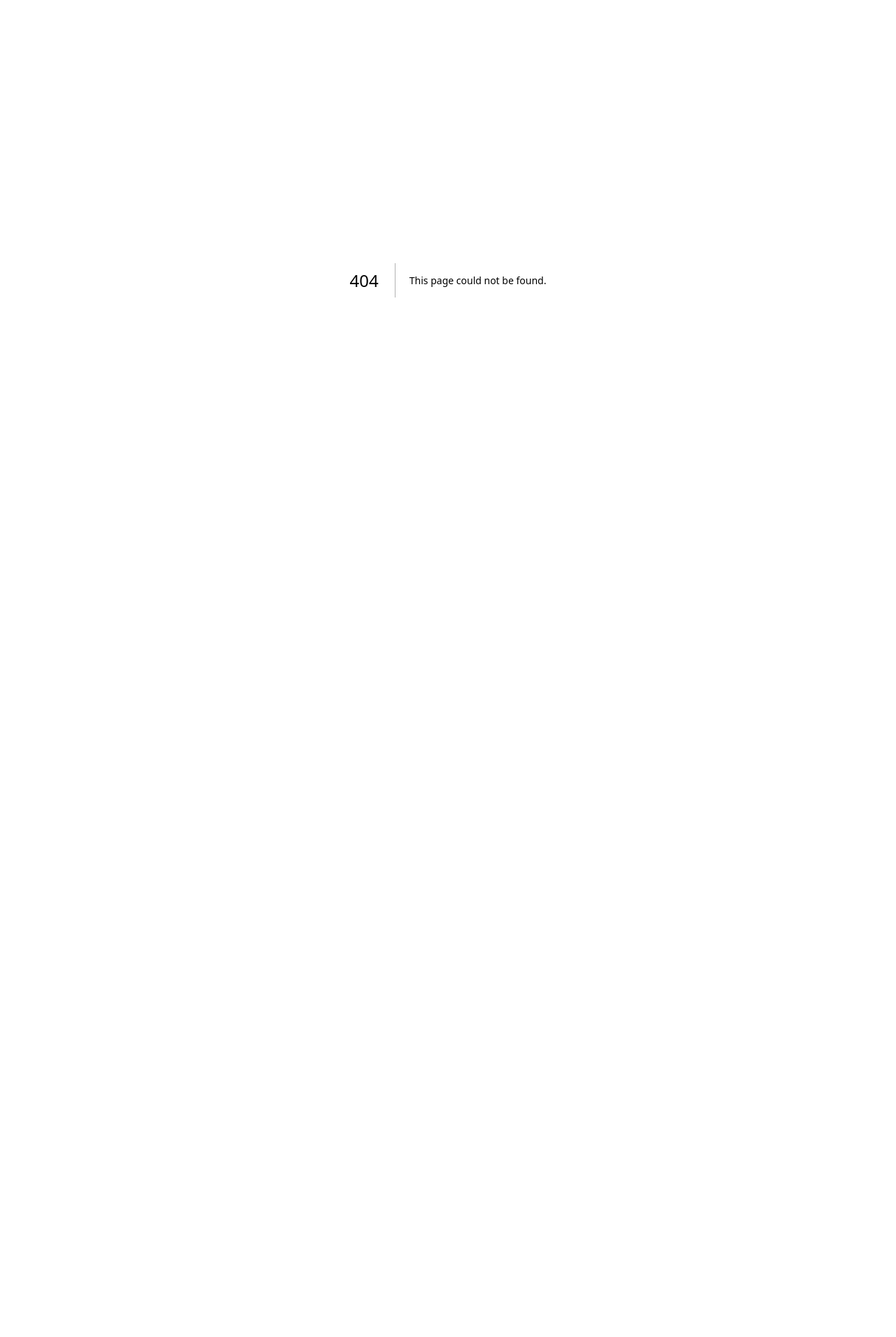
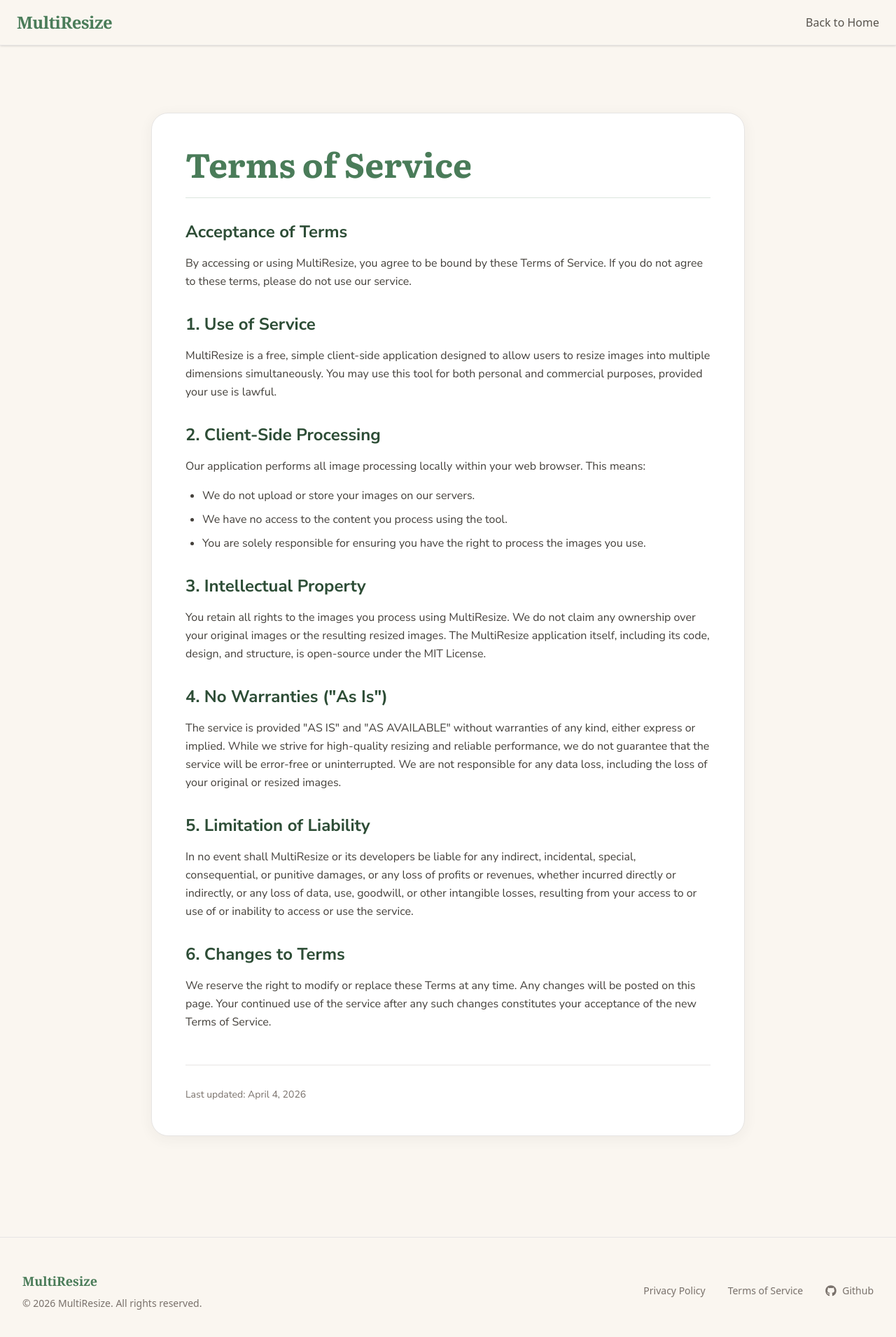
Before and after one commit to Divyam-Kumar-Pandey/resize-image-into-multiple-sizes, a Next.js app: page /terms in a window 1280 px wide. Before the commit this address had no page. Shown: the top 1910 px of the page at 70% size. Before the commit the page ends 800 px from the top, so only its background shows below. Built offline with nearby package versions, Linux system fonts and the light colour scheme.

Commit message:
feat: rename project to MultiResize, add Terms of Service page, and update footer links

```diff
--- a/app/layout.tsx
+++ b/app/layout.tsx
@@ -13,7 +13,7 @@ const nunitoSans = Nunito_Sans({
 });
 
 export const metadata: Metadata = {
-  title: "Terra Resize — Fast, Free, Organic Image Resizing",
+  title: "MultiResize — Fast, Free, Organic Image Resizing",
   description: "Effortlessly adjust your photos for social media or print. Grounded in simplicity, rooted in quality.",
 };
 
--- a/app/page.tsx
+++ b/app/page.tsx
@@ -153,7 +153,7 @@ export default function Home() {
       {/* TopNavBar */}
       <header className="sticky top-0 z-50 bg-[#faf6f0] border-b border-stone-200 shadow-sm">
         <nav className="flex justify-between items-center w-full px-6 py-4 max-w-7xl mx-auto">
-          <div className="text-2xl font-serif font-bold text-[#4a7c59] tracking-tight">Terra Resize</div>
+          <div className="text-2xl font-serif font-bold text-[#4a7c59] tracking-tight">MultiResize</div>
           <div className="hidden md:flex items-center space-x-8">
             <button onClick={() => setShowHowItWorks(true)} className="text-stone-600 font-medium hover:text-[#4a7c59] transition-colors duration-200">How it Works</button>
             <button onClick={() => setShowSupportedFormats(true)} className="text-stone-600 font-medium hover:text-[#4a7c59] transition-colors duration-200">Supported Formats</button>
@@ -382,7 +382,7 @@ export default function Home() {
               </button>
               <h2 className="text-3xl font-bold font-headline text-[#4a7c59] mb-6">How it Works</h2>
               <div className="space-y-6 text-stone-700 leading-relaxed">
-                <p>Terra Resize provides a simple, client-side only approach to resizing your images without uploading them to any external server. Here's our straightforward process:</p>
+                <p>MultiResize provides a simple, client-side only approach to resizing your images without uploading them to any external server. Here's our straightforward process:</p>
                 <div className="space-y-4">
                   <div className="flex gap-4">
                     <div className="w-8 h-8 rounded-full bg-[#4a7c59]/10 text-[#4a7c59] flex items-center justify-center font-bold shrink-0">1</div>
@@ -425,7 +425,7 @@ export default function Home() {
               </button>
               <h2 className="text-3xl font-bold font-headline text-[#4a7c59] mb-6">Supported Formats</h2>
               <div className="space-y-6 text-stone-700 leading-relaxed">
-                <p>Terra Resize is built to handle the most common standard image formats native to modern web browsers.</p>
+                <p>MultiResize is built to handle the most common standard image formats native to modern web browsers.</p>
                 <div className="grid grid-cols-1 sm:grid-cols-2 gap-4">
                   <div className="bg-white p-4 rounded-xl border border-stone-200 shadow-sm">
                     <h4 className="font-bold text-[#4a7c59] mb-2 flex items-center gap-2"><span className="material-symbols-outlined text-sm">image</span> JPEG / JPG</h4>
@@ -457,8 +457,8 @@ export default function Home() {
       <footer className="bg-[#faf6f0] border-t border-stone-200">
         <div className="flex flex-col md:flex-row justify-between items-center px-8 py-12 w-full max-w-7xl mx-auto">
           <div className="mb-8 md:mb-0">
-            <span className="text-lg font-serif text-[#4a7c59] font-bold">Terra Organic Design</span>
-            <p className="text-stone-500 text-sm mt-2 font-sans">© 2024 Terra Organic Design. All rights reserved.</p>
+            <span className="text-lg font-serif text-[#4a7c59] font-bold">MultiResize</span>
+            <p className="text-stone-500 text-sm mt-2 font-sans">© 2024 MultiResize. All rights reserved.</p>
           </div>
           <div className="flex flex-col md:flex-row items-center space-y-4 md:space-y-0 md:space-x-8">
             <a className="text-stone-500 font-sans text-sm hover:text-[#4a7c59] transition-colors" href="/privacy">Privacy Policy</a>
--- a/app/privacy/page.tsx
+++ b/app/privacy/page.tsx
@@ -1,4 +1,5 @@
 import Link from "next/link";
+import { FaGithub } from "react-icons/fa";
 
 export default function PrivacyPolicy() {
   return (
@@ -6,7 +7,7 @@ export default function PrivacyPolicy() {
       <header className="sticky top-0 z-50 bg-[#faf6f0] border-b border-stone-200 shadow-sm backdrop-blur-sm">
         <nav className="flex justify-between items-center w-full px-6 py-4 max-w-7xl mx-auto">
           <Link href="/" className="text-2xl font-serif font-bold text-[#4a7c59] tracking-tight hover:opacity-80 transition-opacity">
-            Terra Resize
+            MultiResize
           </Link>
           <div className="hidden md:flex items-center space-x-8">
             <Link className="text-stone-600 font-medium hover:text-[#4a7c59] transition-colors duration-200" href="/">Back to Home</Link>
@@ -21,16 +22,16 @@ export default function PrivacyPolicy() {
           <div className="space-y-8 text-stone-700 font-body leading-relaxed">
             <section>
               <h2 className="text-2xl font-bold text-[#2d4d36] mb-4">Introduction</h2>
-              <p>Welcome to Terra Resize. We respect your privacy and are committed to protecting it. This Privacy Policy outlines what information we collect, how it is used, and how it is safeguarded when you use our image resizing tool.</p>
+              <p>Welcome to MultiResize. We respect your privacy and are committed to protecting it. This Privacy Policy outlines what information we collect, how it is used, and how it is safeguarded when you use our image resizing tool.</p>
             </section>
 
             <section>
               <h2 className="text-2xl font-bold text-[#2d4d36] mb-4">1. Information We Do NOT Collect</h2>
-              <p>Terra Resize is designed as a client-side only application. This means:</p>
+              <p>MultiResize is designed as a client-side only application. This means:</p>
               <ul className="list-disc pl-6 mt-4 space-y-2">
                 <li><strong>No Image Uploads:</strong> Your images are processed entirely within your web browser. They are never uploaded to our servers, nor do we have any access to them.</li>
                 <li><strong>No Tracking:</strong> We do not use non-essential cookies, trackers, or invasive analytics to monitor your use of our tool.</li>
-                <li><strong>No Personal Data Required:</strong> You do not need to create an account, provide an email address, or give us any personal information to use Terra Resize.</li>
+                <li><strong>No Personal Data Required:</strong> You do not need to create an account, provide an email address, or give us any personal information to use MultiResize.</li>
               </ul>
             </section>
 
@@ -69,14 +70,14 @@ export default function PrivacyPolicy() {
       <footer className="bg-[#faf6f0] border-t border-stone-200 mt-12">
         <div className="flex flex-col md:flex-row justify-between items-center px-8 py-12 w-full max-w-7xl mx-auto">
           <div className="mb-8 md:mb-0">
-            <span className="text-lg font-serif text-[#4a7c59] font-bold">Terra Organic Design</span>
-            <p className="text-stone-500 text-sm mt-2 font-sans">© {new Date().getFullYear()} Terra Organic Design. All rights reserved.</p>
+            <span className="text-lg font-serif text-[#4a7c59] font-bold">MultiResize</span>
+            <p className="text-stone-500 text-sm mt-2 font-sans">© {new Date().getFullYear()} MultiResize. All rights reserved.</p>
           </div>
           <div className="flex flex-col md:flex-row items-center space-y-4 md:space-y-0 md:space-x-8">
             <Link className="text-stone-500 font-sans text-sm hover:text-[#4a7c59] transition-colors" href="/privacy">Privacy Policy</Link>
             <Link className="text-stone-500 font-sans text-sm hover:text-[#4a7c59] transition-colors" href="/terms">Terms of Service</Link>
-            <a className="flex items-center gap-2 text-stone-500 font-sans text-sm hover:text-[#4a7c59] transition-colors" href="#">
-              <svg className="w-4 h-4" fill="currentColor" viewBox="0 0 24 24"><path d="M12 0c-6.626 0-12 5.373-12 12 0 5.302 3.438 9.8 8.207 11.387.599.111.793-.261.793-.577v-2.234c-3.338.726-4.033-1.416-4.033-1.416-.546-1.387-1.333-1.756-1.333-1.756-1.089-.745.083-.729.083-.729 1.205.084 1.839 1.237 1.839 1.237 1.07 1.834 2.807 1.304 3.492.997.107-.775.418-1.305.762-1.604-2.665-.305-5.467-1.334-5.467-5.931 0-1.311.469-2.381 1.236-3.221-.124-.303-.535-1.524.117-3.176 0 0 1.008-.322 3.301 1.23.957-.266 1.983-.399 3.003-.404 1.02.005 2.047.138 3.006.404 2.291-1.552 3.297-1.23 3.297-1.23.653 1.653.242 2.874.118 3.176.77.84 1.235 1.911 1.235 3.221 0 4.609-2.807 5.624-5.479 5.921.43.372.823 1.102.823 2.222v3.293c0 .319.192.694.801.576 4.765-1.589 8.199-6.086 8.199-11.386 0-6.627-5.373-12-12-12z"></path></svg>
+            <a className="flex items-center gap-2 text-stone-500 font-sans text-sm hover:text-[#4a7c59] transition-colors" href="https://github.com/Divyam-Kumar-Pandey/resize-image-into-multiple-sizes" target="_blank" rel="noopener noreferrer">
+              <FaGithub className="w-4 h-4" />
               Github
             </a>
           </div>
--- /dev/null
+++ b/app/terms/page.tsx
@@ -0,0 +1,88 @@
+import Link from "next/link";
+import { FaGithub } from "react-icons/fa";
+
+export default function TermsOfService() {
+  return (
+    <>
+      <header className="sticky top-0 z-50 bg-[#faf6f0] border-b border-stone-200 shadow-sm backdrop-blur-sm">
+        <nav className="flex justify-between items-center w-full px-6 py-4 max-w-7xl mx-auto">
+          <Link href="/" className="text-2xl font-serif font-bold text-[#4a7c59] tracking-tight hover:opacity-80 transition-opacity">
+            MultiResize
+          </Link>
+          <div className="hidden md:flex items-center space-x-8">
+            <Link className="text-stone-600 font-medium hover:text-[#4a7c59] transition-colors duration-200" href="/">Back to Home</Link>
+          </div>
+        </nav>
+      </header>
+
+      <main className="max-w-4xl mx-auto px-6 py-16 md:py-24">
+        <div className="bg-white rounded-3xl p-8 md:p-12 border border-stone-200 shadow-sm organic-glow">
+          <h1 className="text-4xl md:text-5xl font-bold font-headline text-[#4a7c59] mb-8 border-b border-[#4a7c59]/20 pb-6">Terms of Service</h1>
+
+          <div className="space-y-8 text-stone-700 font-body leading-relaxed">
+            <section>
+              <h2 className="text-2xl font-bold text-[#2d4d36] mb-4">Acceptance of Terms</h2>
+              <p>By accessing or using MultiResize, you agree to be bound by these Terms of Service. If you do not agree to these terms, please do not use our service.</p>
+            </section>
+
+            <section>
+              <h2 className="text-2xl font-bold text-[#2d4d36] mb-4">1. Use of Service</h2>
+              <p>MultiResize is a free, simple client-side application designed to allow users to resize images into multiple dimensions simultaneously. You may use this tool for both personal and commercial purposes, provided your use is lawful.</p>
+            </section>
+
+            <section>
+              <h2 className="text-2xl font-bold text-[#2d4d36] mb-4">2. Client-Side Processing</h2>
+              <p>Our application performs all image processing locally within your web browser. This means:</p>
+              <ul className="list-disc pl-6 mt-4 space-y-2">
+                <li>We do not upload or store your images on our servers.</li>
+                <li>We have no access to the content you process using the tool.</li>
+                <li>You are solely responsible for ensuring you have the right to process the images you use.</li>
+              </ul>
+            </section>
+
+            <section>
+              <h2 className="text-2xl font-bold text-[#2d4d36] mb-4">3. Intellectual Property</h2>
+              <p>You retain all rights to the images you process using MultiResize. We do not claim any ownership over your original images or the resulting resized images. The MultiResize application itself, including its code, design, and structure, is open-source under the MIT License.</p>
+            </section>
+
+            <section>
+              <h2 className="text-2xl font-bold text-[#2d4d36] mb-4">4. No Warranties ("As Is")</h2>
+              <p>The service is provided "AS IS" and "AS AVAILABLE" without warranties of any kind, either express or implied. While we strive for high-quality resizing and reliable performance, we do not guarantee that the service will be error-free or uninterrupted. We are not responsible for any data loss, including the loss of your original or resized images.</p>
+            </section>
+
+            <section>
+              <h2 className="text-2xl font-bold text-[#2d4d36] mb-4">5. Limitation of Liability</h2>
+              <p>In no event shall MultiResize or its developers be liable for any indirect, incidental, special, consequential, or punitive damages, or any loss of profits or revenues, whether incurred directly or indirectly, or any loss of data, use, goodwill, or other intangible losses, resulting from your access to or use of or inability to access or use the service.</p>
+            </section>
+
+            <section>
+              <h2 className="text-2xl font-bold text-[#2d4d36] mb-4">6. Changes to Terms</h2>
+              <p>We reserve the right to modify or replace these Terms at any time. Any changes will be posted on this page. Your continued use of the service after any such changes constitutes your acceptance of the new Terms of Service.</p>
+            </section>
+
+            <div className="text-sm text-stone-500 mt-12 pt-8 border-t border-stone-200">
+              Last updated: {new Date().toLocaleDateString('en-US', { month: 'long', day: 'numeric', year: 'numeric' })}
+            </div>
+          </div>
+        </div>
+      </main>
+
+      <footer className="bg-[#faf6f0] border-t border-stone-200 mt-12">
+        <div className="flex flex-col md:flex-row justify-between items-center px-8 py-12 w-full max-w-7xl mx-auto">
+          <div className="mb-8 md:mb-0">
+            <span className="text-lg font-serif text-[#4a7c59] font-bold">MultiResize</span>
+            <p className="text-stone-500 text-sm mt-2 font-sans">© {new Date().getFullYear()} MultiResize. All rights reserved.</p>
+          </div>
+          <div className="flex flex-col md:flex-row items-center space-y-4 md:space-y-0 md:space-x-8">
+            <Link className="text-stone-500 font-sans text-sm hover:text-[#4a7c59] transition-colors" href="/privacy">Privacy Policy</Link>
+            <Link className="text-stone-500 font-sans text-sm hover:text-[#4a7c59] transition-colors" href="/terms">Terms of Service</Link>
+            <a className="flex items-center gap-2 text-stone-500 font-sans text-sm hover:text-[#4a7c59] transition-colors" href="https://github.com/Divyam-Kumar-Pandey/resize-image-into-multiple-sizes" target="_blank" rel="noopener noreferrer">
+              <FaGithub className="w-4 h-4" />
+              Github
+            </a>
+          </div>
+        </div>
+      </footer>
+    </>
+  );
+}
--- a/package.json
+++ b/package.json
@@ -1,5 +1,5 @@
 {
-  "name": "resize-image-into-multiple-sizes",
+  "name": "multi-resize",
   "version": "0.1.0",
   "private": true,
   "scripts": {
```
Also changed, not shown: 1 other file (tests, documents, lock files or other folders).
